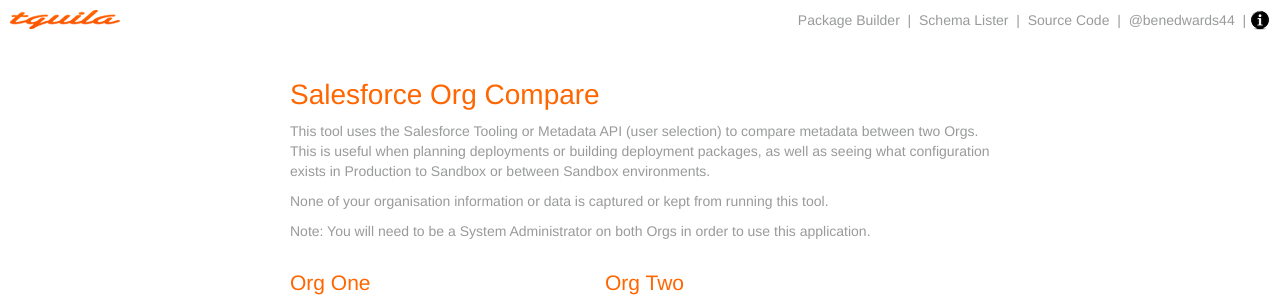
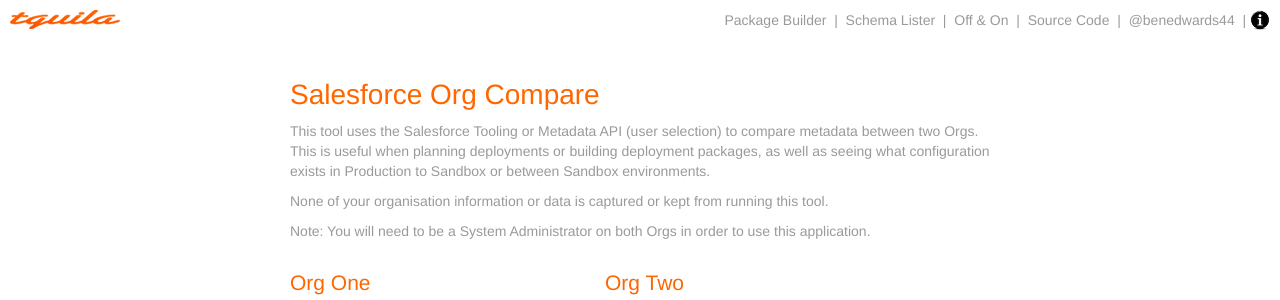
Before and after one commit to benedwards44/sforgcompare, a Django app: page / in a window 1280 px wide. Shown: the top 300 px of the page. Run offline with Django 3.2, Linux system fonts and the light colour scheme; some libraries are stand-ins or nearby versions.

Commit message:
Added link to new app

```diff
--- a/sforgcompare/templates/base.html
+++ b/sforgcompare/templates/base.html
@@ -30,6 +30,8 @@
 				<a href="https://packagebuilder.herokuapp.com" target="_blank">Package Builder</a>
 				&nbsp;|&nbsp;
 				<a href="https://schemalister.herokuapp.com" target="_blank">Schema Lister</a>
+				&nbsp;|&nbsp;
+				<a href="https://offon.herokuapp.com" target="_blank">Off & On</a>
 				&nbsp;|&nbsp;
 				<a href="https://github.com/benedwards44/sforgcompare" target="_blank">Source Code</a>
 				&nbsp;|&nbsp;
@@ -70,6 +72,7 @@
 		        			<ul>
 		        				<li><a href="https://packagebuilder.herokuapp.com" target="_blank">Package Builder</a></li>
 		        				<li><a href="https://schemalister.herokuapp.com" target="_blank">Schema Lister</a></li>
+		        				<li><a href="https://offon.herokuapp.com" target="_blank">Off & On</a></li>
 		        			</ul>
 		        		</p>
 		      		</div>
```
